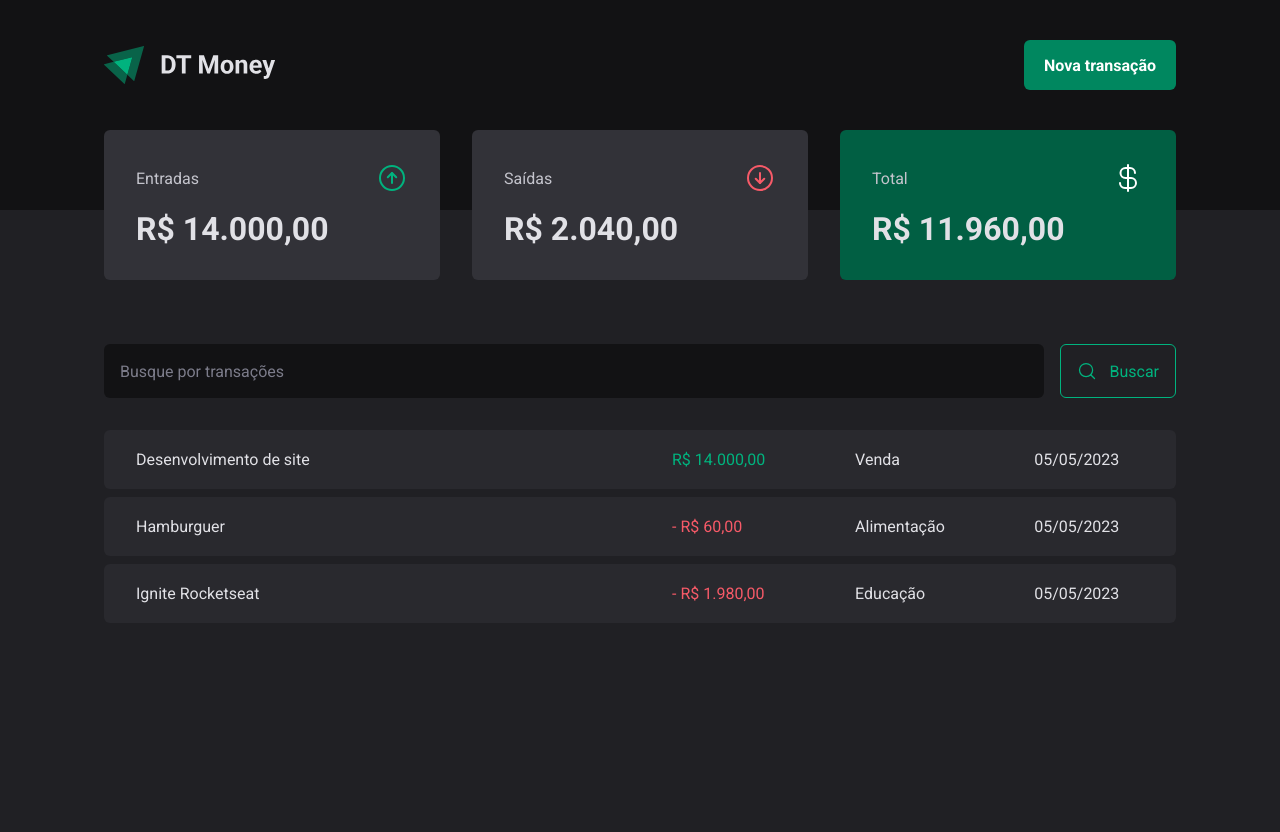
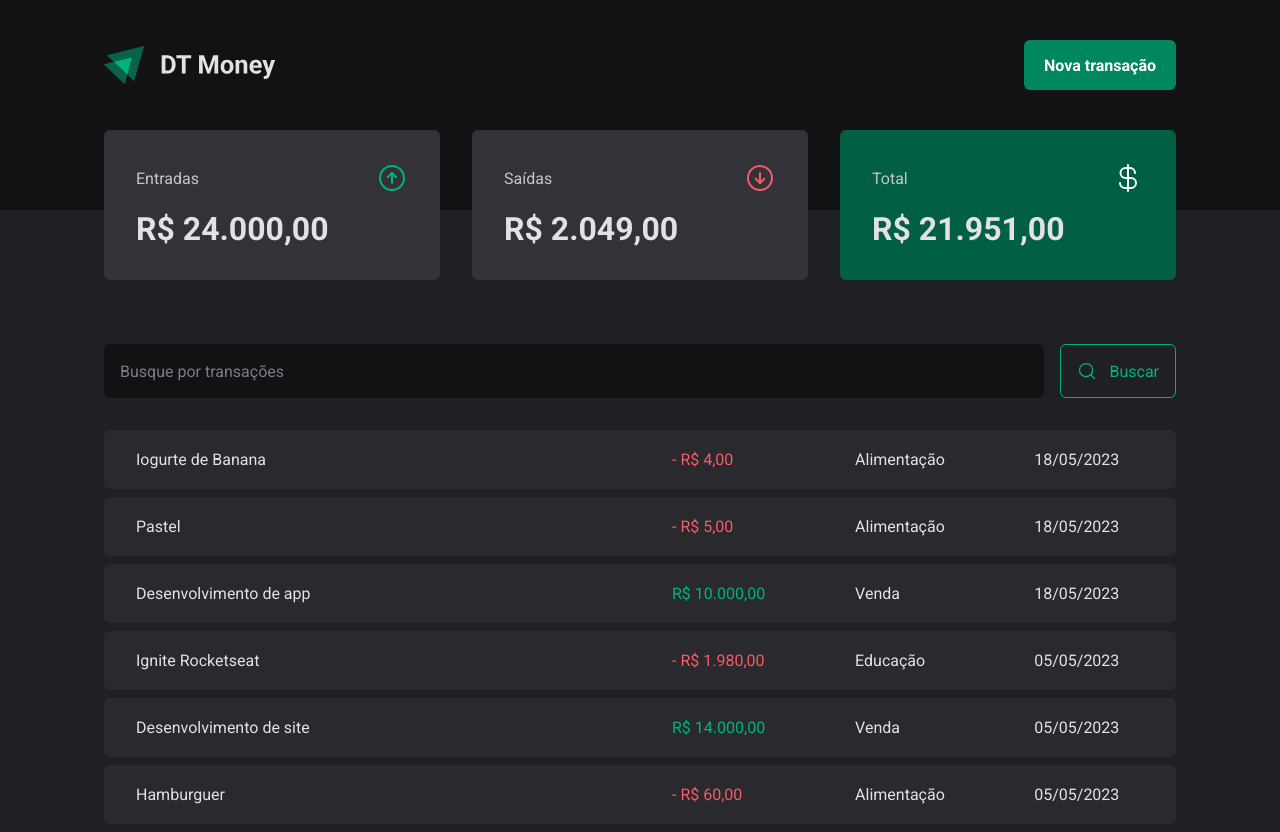
Before and after one commit to Sans-arch/03-dt-money, a React (Vite) app: page / in a window 1280 px wide. Before the commit the page ends 800 px from the top, so only its background shows below. Built offline with nearby package versions, Linux system fonts and the light colour scheme; data requests are answered from the project's data file.

Commit message:
Create Transaction request to the API

```diff
--- a/server.json
+++ b/server.json
@@ -23,6 +23,30 @@
       "category": "Educação",
       "price": 1980,
       "createdAt": "2023-05-05T16:24:38.312Z"
+    },
+    {
+      "description": "Desenvolvimento de app",
+      "category": "Venda",
+      "price": 10000,
+      "type": "income",
+      "createdAt": "2023-05-18T15:13:55.519Z",
+      "id": 4
+    },
+    {
+      "description": "Pastel",
+      "category": "Alimentação",
+      "price": 5,
+      "type": "outcome",
+      "createdAt": "2023-05-18T15:18:40.290Z",
+      "id": 5
+    },
+    {
+      "description": "Iogurte de Banana",
+      "category": "Alimentação",
+      "price": 4,
+      "type": "outcome",
+      "createdAt": "2023-05-18T15:27:26.648Z",
+      "id": 6
     }
   ]
 }
--- a/src/components/NewTransactionModal/index.tsx
+++ b/src/components/NewTransactionModal/index.tsx
@@ -1,33 +1,51 @@
+import { zodResolver } from "@hookform/resolvers/zod";
 import * as Dialog from "@radix-ui/react-dialog";
-import { CloseButton, Content, Overlay, TransactionType, TransactionTypeButton } from "./styles";
 import { ArrowCircleDown, ArrowCircleUp, X } from "phosphor-react";
+import { useContext } from "react";
+import { Controller, useForm } from "react-hook-form";
 import * as z from "zod";
-import { Controller, useForm } from "react-hook-form";
-import { zodResolver } from "@hookform/resolvers/zod";
+import { TransactionsContext } from "../../contexts/TransactionsContext";
+import {
+  CloseButton,
+  Content,
+  Overlay,
+  TransactionType,
+  TransactionTypeButton,
+} from "./styles";
 
 const newTransactionFormSchema = z.object({
   description: z.string(),
   price: z.number().positive(),
   category: z.string(),
-  type: z.enum(['income', 'outcome'])
-})
+  type: z.enum(["income", "outcome"]),
+});
 
 type NewTransactionFormInputs = z.infer<typeof newTransactionFormSchema>;
 
 export function NewTransactionModal() {
+  const { createTransaction } = useContext(TransactionsContext);
+
   const {
     control,
     register,
     handleSubmit,
-    formState: { isSubmitting }
+    reset,
+    formState: { isSubmitting },
   } = useForm<NewTransactionFormInputs>({
-    resolver: zodResolver(newTransactionFormSchema)
-  })
+    resolver: zodResolver(newTransactionFormSchema),
+  });
 
   async function handleCreateNewTransaction(data: NewTransactionFormInputs) {
-    await new Promise(resolve => setTimeout(resolve, 2000))
+    const { category, description, price, type } = data;
 
-    console.log(data)
+    await createTransaction({
+      category,
+      description,
+      price,
+      type,
+    });
+
+    reset();
   }
 
   return (
@@ -65,10 +83,13 @@
             control={control}
             name="type"
             render={({ field }) => {
-              console.log(field)
+              console.log(field);
 
               return (
-                <TransactionType onValueChange={field.onChange} value={field.value}>
+                <TransactionType
+                  onValueChange={field.onChange}
+                  value={field.value}
+                >
                   <TransactionTypeButton variant="income" value="income">
                     <ArrowCircleUp size={24} />
                     Entrada
@@ -79,7 +100,7 @@
                     Saída
                   </TransactionTypeButton>
                 </TransactionType>
-              )
+              );
             }}
           />
 
@@ -89,5 +110,5 @@
         </form>
       </Content>
     </Dialog.Portal>
-  )
+  );
 }
--- a/src/contexts/TransactionsContext.tsx
+++ b/src/contexts/TransactionsContext.tsx
@@ -2,48 +2,75 @@
 import { api } from "../lib/axios";
 
 export interface Transaction {
-  id: number
-  description: string
-  type: 'income' | 'outcome'
-  price: number
-  category: string
-  createdAt: string
+  id: number;
+  description: string;
+  type: "income" | "outcome";
+  price: number;
+  category: string;
+  createdAt: string;
+}
+
+interface CreateTransactionInput {
+  description: string;
+  price: number;
+  category: string;
+  type: "income" | "outcome";
 }
 
 interface TransactionContextType {
-  transactions: Transaction[]
-  fetchTransactions: (query?: string) => Promise<void>
+  transactions: Transaction[];
+  fetchTransactions: (query?: string) => Promise<void>;
+  createTransaction: (data: CreateTransactionInput) => Promise<void>;
 }
 
-export const TransactionsContext = createContext({} as TransactionContextType)
+export const TransactionsContext = createContext({} as TransactionContextType);
 
 interface TransactionsProviderProps {
-  children: ReactNode
+  children: ReactNode;
 }
 
 export function TransactionsProvider({ children }: TransactionsProviderProps) {
-  const [transactions, setTransactions] = useState<Transaction[]>([])
+  const [transactions, setTransactions] = useState<Transaction[]>([]);
 
   async function fetchTransactions(query?: string) {
-    const response = await api.get('transactions', {
+    const response = await api.get("transactions", {
       params: {
-        q: query
-      }
-    })
+        _sort: "createdAt",
+        _order: "desc",
+        q: query,
+      },
+    });
 
-    setTransactions(response.data)
+    setTransactions(response.data);
+  }
+
+  async function createTransaction(data: CreateTransactionInput) {
+    const { category, description, price, type } = data;
+
+    const response = await api.post("/transactions", {
+      description,
+      category,
+      price,
+      type,
+      createdAt: new Date(),
+    });
+
+    setTransactions((state) => [response.data, ...state]);
   }
 
   useEffect(() => {
-    fetchTransactions()
-  }, [])
+    fetchTransactions();
+  }, []);
 
   return (
-    <TransactionsContext.Provider value={{
-      transactions,
-      fetchTransactions
-    }}>
+    <TransactionsContext.Provider
+      value={{
+        transactions,
+        fetchTransactions,
+        createTransaction,
+      }}
+    >
       {children}
     </TransactionsContext.Provider>
-  )
+  );
 }
```
